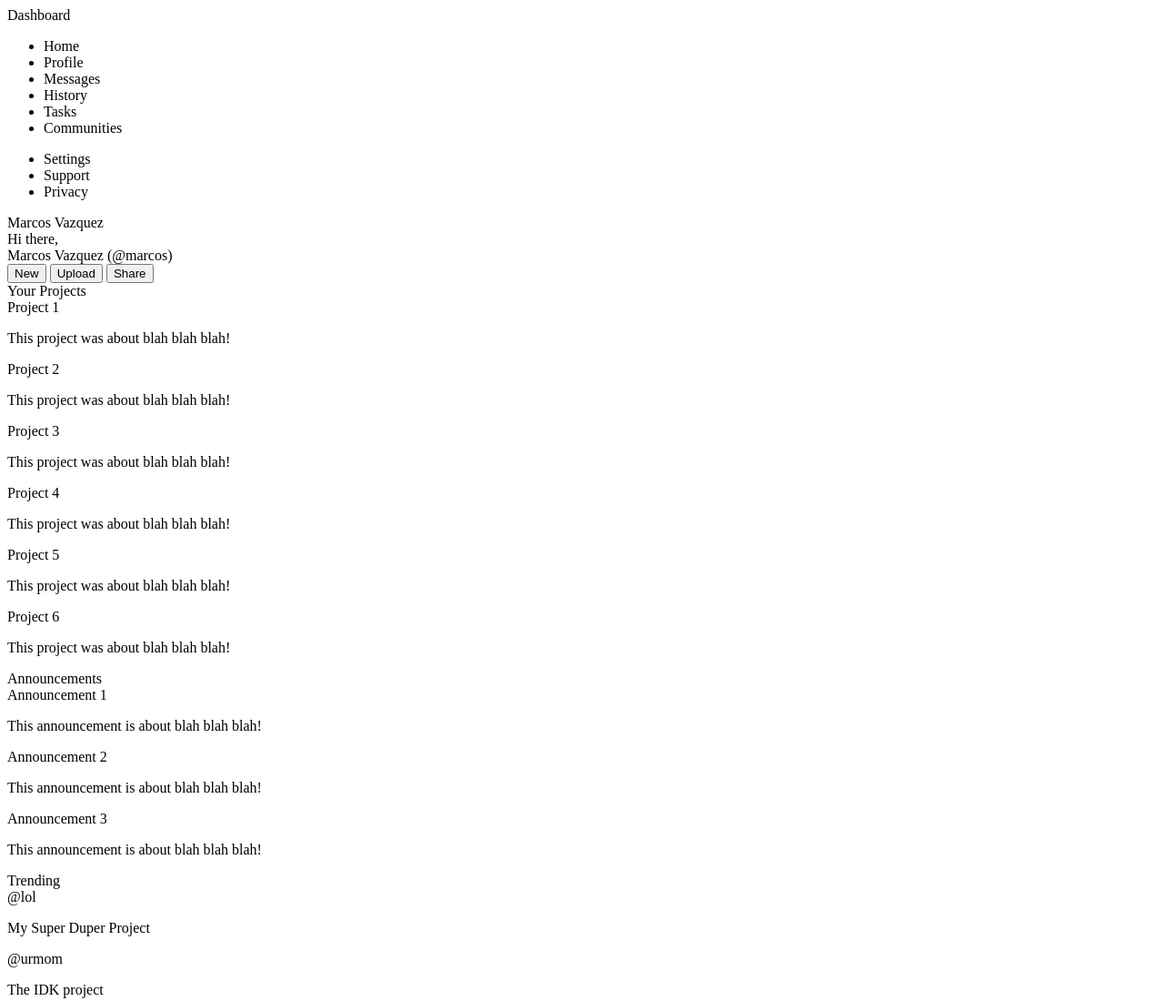
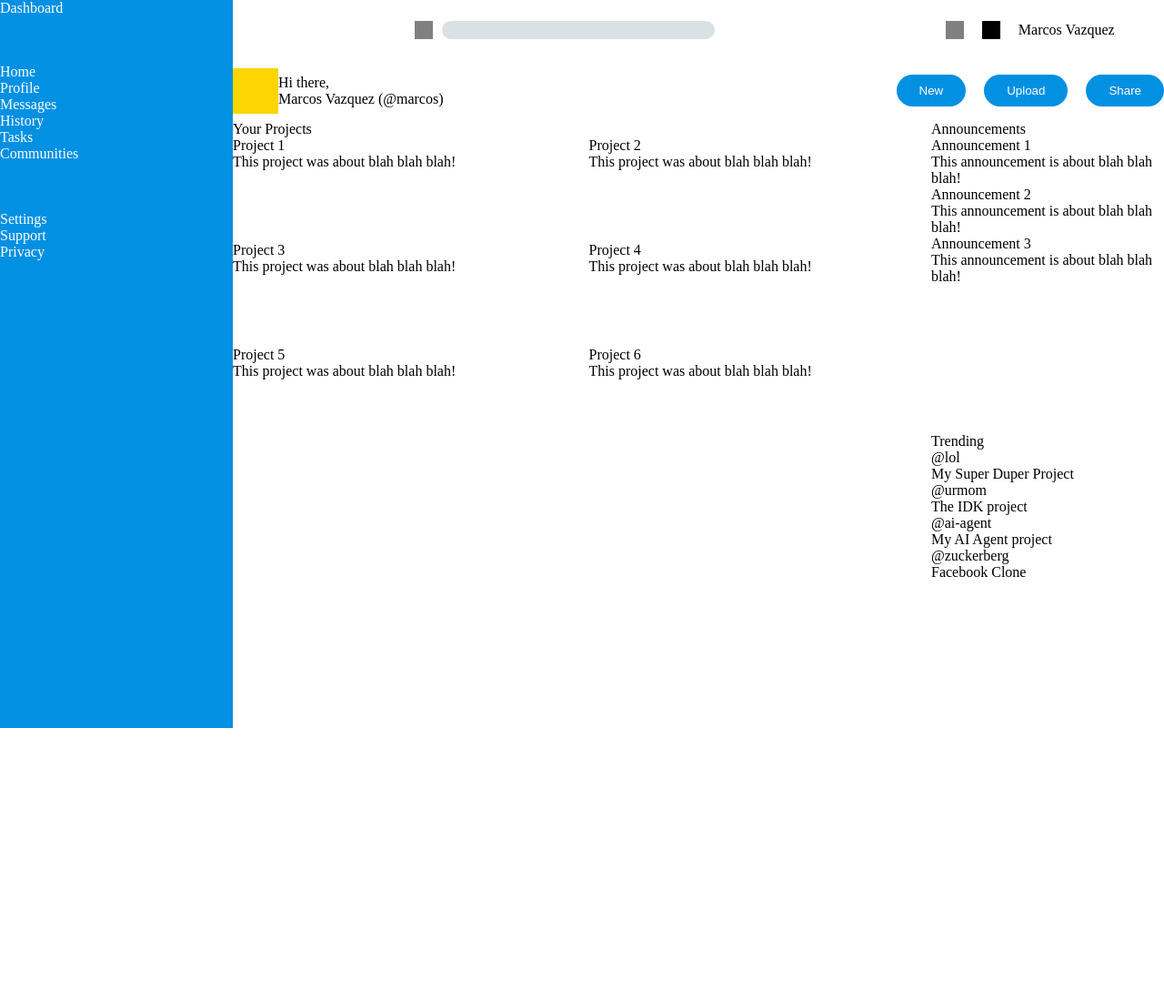
Before and after one commit to marquitos150/admin-dashboard, a plain HTML site: page index.html in a window 1280 px wide. Shown: the top 1100 px of the page at 91% size. After the commit the page ends 800 px from the top, so only its background shows below. Drawn offline with Linux system fonts and the light colour scheme.

Commit message:
Worked on grid layout and modified some HTML for proper structure and including icons

```diff
--- a/index.html
+++ b/index.html
@@ -9,8 +9,8 @@
 <body>
     <div class="sidebar">
         <div class="dashboard">Dashboard</div>
-        <div class="menu">
-            <ul class="first-list">
+        <div class="menu-first-list">
+            <ul>
                 <li>Home</li>
                 <li>Profile</li>
                 <li>Messages</li>
@@ -18,7 +18,9 @@
                 <li>Tasks</li>
                 <li>Communities</li>
             </ul>
-            <ul class="second-list">
+        </div>
+        <div class="menu-second-list">
+            <ul>
                 <li>Settings</li>
                 <li>Support</li>
                 <li>Privacy</li>
@@ -27,15 +29,21 @@
     </div>
 
     <div class="header">
+        <div class="search-bar-section">
             <div class="search-bar-icon"></div>
             <div class="search-bar"></div>
+        </div>
+        <div class="profile-section">
             <div class="notification-bell"></div>
             <div class="profile-icon-small"></div>
             <div class="name-small">Marcos Vazquez</div>
+        </div>
+        <div class="introduction">
             <div class="profile-icon-big"></div>
-        <div class="introduction">
+            <div class="welcome-message">
                 <div class="hello">Hi there,</div>
                 <div class="name-big">Marcos Vazquez (@marcos)</div>
+            </div>
         </div>
         <div class="actions">
             <button>New</button>
@@ -44,75 +52,117 @@
         </div>
     </div>
     <div class="main-content">
+        <div class="projects-section">
+            <div class="title">Your Projects</div>
             <div class="projects">
-            <div class="title">Your Projects</div>
-            <div class="my-projects">
                 <div class="card">
-                    <div class="title">Project 1</div>
+                    <div class="card-title">Project 1</div>
                     <p>This project was about blah blah blah!</p>
+                    <div class="options">
+                        <div class="star"></div>
+                        <div class="public-visibility"></div>
+                        <div class="share"></div>
+                    </div>
                 </div>
                 <div class="card">
-                    <div class="title">Project 2</div>
+                    <div class="card-title">Project 2</div>
                     <p>This project was about blah blah blah!</p>
+                    <div class="options">
+                        <div class="star"></div>
+                        <div class="public-visibility"></div>
+                        <div class="share"></div>
+                    </div>
                 </div>
                 <div class="card">
-                    <div class="title">Project 3</div>
+                    <div class="card-title">Project 3</div>
                     <p>This project was about blah blah blah!</p>
+                    <div class="options">
+                        <div class="star"></div>
+                        <div class="public-visibility"></div>
+                        <div class="share"></div>
+                    </div>
                 </div>
                 <div class="card">
-                    <div class="title">Project 4</div>
+                    <div class="card-title">Project 4</div>
                     <p>This project was about blah blah blah!</p>
+                    <div class="options">
+                        <div class="star"></div>
+                        <div class="public-visibility"></div>
+                        <div class="share"></div>
+                    </div>
                 </div>
                 <div class="card">
-                    <div class="title">Project 5</div>
+                    <div class="card-title">Project 5</div>
                     <p>This project was about blah blah blah!</p>
+                    <div class="options">
+                        <div class="star"></div>
+                        <div class="public-visibility"></div>
+                        <div class="share"></div>
+                    </div>
                 </div>
                 <div class="card">
-                    <div class="title">Project 6</div>
+                    <div class="card-title">Project 6</div>
                     <p>This project was about blah blah blah!</p>
+                    <div class="options">
+                        <div class="star"></div>
+                        <div class="public-visibility"></div>
+                        <div class="share"></div>
+                    </div>
                 </div>
             </div>
         </div>
 
+        <div class="announcements-section">
+            <div class="title">Announcements</div>
             <div class="announcements">
-            <div class="title">Announcements</div>
-            <div class="all-announcements">
-                <div class="section">
-                    <div class="title">Announcement 1</div>
+                <div class="tab">
+                    <div class="tab-title">Announcement 1</div>
                     <p>This announcement is about blah blah blah!</p>
                 </div>
-                <div class="section">
-                    <div class="title">Announcement 2</div>
+                <div class="tab">
+                    <div class="tab-title">Announcement 2</div>
                     <p>This announcement is about blah blah blah!</p>
                 </div>
-                <div class="section">
-                    <div class="title">Announcement 3</div>
+                <div class="tab">
+                    <div class="tab-title">Announcement 3</div>
                     <p>This announcement is about blah blah blah!</p>
                 </div>
             </div>
         </div>
 
+        <div class="trending-section">
+            <div class="title">Trending</div>
             <div class="trending">
-            <div class="title">Trending</div>
-            <div class="top-trending">
-                <div class="trending-project">
+                <div class="tab">
+                    <div class="profile-icon-1"></div>
+                    <div class="project">
                         <div class="username">@lol</div>
                         <p>My Super Duper Project</p>
                     </div>
-                <div class="trending-project">
+                </div>
+                <div class="tab">
+                    <div class="profile-icon-2"></div>
+                    <div class="project">
                         <div class="username">@urmom</div>
                         <p>The IDK project</p>
                     </div>
-                <div class="trending-project">
+                </div>
+                <div class="tab">
+                    <div class="profile-icon-3"></div>
+                    <div class="project">
                         <div class="username">@ai-agent</div>
                         <p>My AI Agent project</p>
                     </div>
-                <div class="trending-project">
+                </div>
+                <div class="tab">
+                    <div class="profile-icon-4"></div>
+                    <div class="project">
                         <div class="username">@zuckerberg</div>
                         <p>Facebook Clone</p>
                     </div>
                 </div>
             </div>
         </div>
+    </div>
 </body>
 </html>
--- a/styles.css
+++ b/styles.css
@@ -0,0 +1,126 @@
+* {
+  margin: 0;
+  padding: 0;
+}
+
+:root {
+    --sidebar-bg-color: rgb(2, 144, 226);
+}
+body {
+    height: 100vh;
+    display: grid;
+    grid-template-columns: 1fr 4fr;
+    grid-template-rows: 1fr 5fr;
+}
+
+.sidebar {
+    grid-row: 1 / 3;
+    height: 100vh;
+    display: grid;
+    grid-template-rows: 20px 112px 60px;
+    gap: 50px;
+    background-color: var(--sidebar-bg-color);
+    color: white;
+}
+
+/*
+.dashboard {
+    border: 2px solid red;
+}
+.menu-first-list {
+    border: 2px solid blue;
+}
+.menu-second-list {
+    border: 2px solid green;
+}
+*/
+.header {
+    display: grid;
+    grid-template-rows: repeat(2, 1fr);
+    grid-template-columns: 3fr 1fr;
+}
+
+.search-bar-section {
+    display: flex;
+    justify-content: center;
+    align-items: center;
+    gap: 10px;
+
+}
+
+.search-bar-icon {
+    background-color: gray;
+    height: 20px;
+    width: 20px;
+}
+
+.search-bar {
+    background-color: rgb(218, 225, 229);
+    height: 20px;
+    width: 300px;
+    border-radius: 20px;
+}
+
+.profile-section {
+    display: flex;
+    justify-content: center;
+    align-items: center;
+    gap: 20px;
+}
+
+.notification-bell {
+    background-color: gray;
+    height: 20px;
+    width: 20px;
+}
+
+.profile-icon-small {
+    background-color: black;
+    height: 20px;
+    width: 20px;
+}
+
+.profile-icon-big {
+    background-color: rgb(255, 213, 0);
+    height: 50px;
+    width: 50px;
+}
+
+.introduction {
+    display: flex;
+    align-items: center;
+}
+
+.actions {
+    display: flex;
+    justify-content: center;
+    align-items: center;
+    gap: 20px;
+}
+
+button {
+    background-color: var(--sidebar-bg-color);
+    border: none;
+    color: white;
+    padding: 10px 25px;
+    border-radius: 20px;
+}
+
+.main-content {
+    display: grid;
+    grid-template-columns: 3fr 1fr;
+}
+
+.projects-section {
+    grid-row: 1 / 3;
+}
+
+.projects {
+    display: grid;
+    grid-template-columns: repeat(auto-fit, minmax(250px, 1fr));
+    gap: 15px;
+}
+
+.card {
+    height: 100px;
+}
```
Lines whose indentation alone changed are shown as unchanged.
